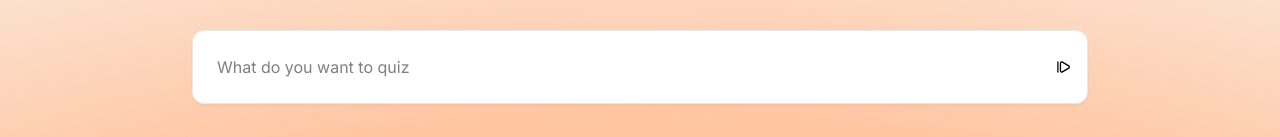
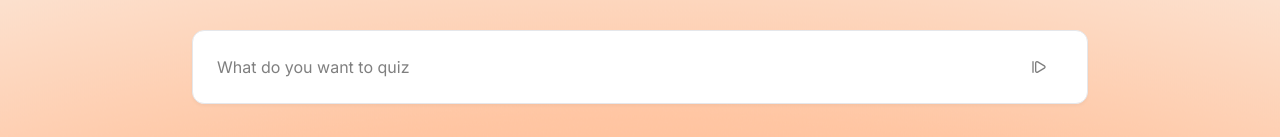
Before and after one commit to shivankkunwar/QuizX, a Next.js app: page / in a window 1280 px wide. Shown: the part 313-450 px from the top of the page. Built offline with nearby package versions, Linux system fonts and the light colour scheme.

Commit message:
minor update

```diff
--- a/components/OuizInput.tsx
+++ b/components/OuizInput.tsx
@@ -64,9 +64,19 @@ export default function QuizInput() {
                 placeholder="What do you want to quiz"
                 className="focus:border-transparent resize-none  overflow-y-scroll  min-h-10  focus:outline-none p-2 w-full max-h-[200px] bg-transparent mr-6"
                 onInput={autoResize}
+                onChange={(e)=>setTopic(e.target.value)}
+                disabled={createQuizMutation.isPending }
+            />
+            <button  onClick={handleSubmit} disabled={!topic.trim() || createQuizMutation.isPending}
+          className="  py-3 px-6 rounded-lg font-medium text-lg hover:from-blue-700 hover:to-purple-700 disabled:opacity-50 disabled:cursor-not-allowed transition-all duration-200 flex items-center justify-center space-x-2"
+      >
 
-            />
-            <StepForward className="w-4 h-4" />
+            {
+                 <StepForward className="w-4 h-4"   />
+            }
+
+            </button>
+
         </div>
     )
 }
```
